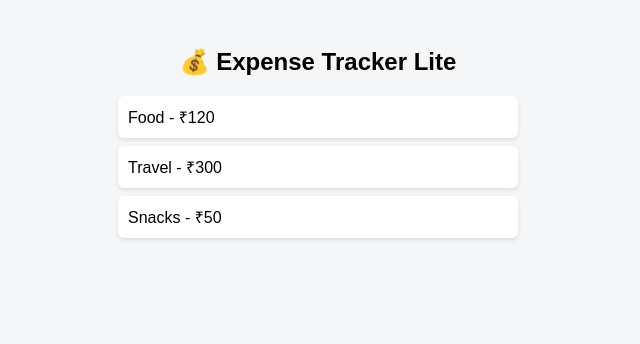
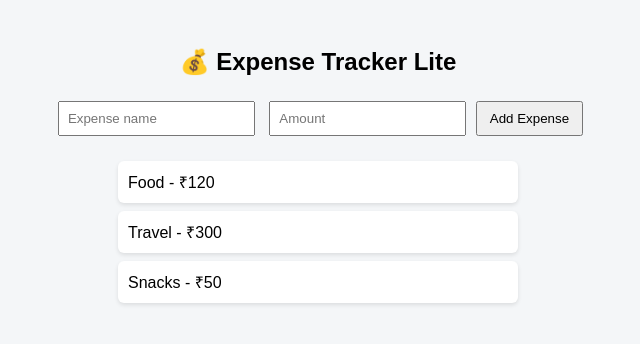
Before and after one commit to Sivakarthik-programmer/expense-tracker-lite, a plain HTML site: page index.html in a window 1280 px wide. Shown: the whole page, without its empty margins (322-962 px from the left). Drawn offline with Linux system fonts and the light colour scheme.

Commit message:
created a function to add the expences

```diff
--- a/index.html
+++ b/index.html
@@ -11,6 +11,11 @@
 <body>
 
     <h2>💰 Expense Tracker Lite</h2>
+    <div class="expense-form">
+        <input type="text" id="expense-name" placeholder="Expense name" />
+        <input type="number" id="expense-amount" placeholder="Amount" />
+        <button onclick="addExpense()">Add Expense</button>
+    </div>
 
     <ul id="expense-list"></ul>
 
--- a/script.js
+++ b/script.js
@@ -17,3 +17,24 @@ function renderExpenses() {
 
 // Run when page loads
 renderExpenses();
+
+
+function addExpense() {
+  const nameInput = document.getElementById("expense-name");
+  const amountInput = document.getElementById("expense-amount");
+
+  const name = nameInput.value.trim();
+  const amount = Number(amountInput.value);
+
+  if (name === "" || amount <= 0) {
+    alert("Please enter valid expense details");
+    return;
+  }
+
+  expenses.push({ name, amount });
+
+  nameInput.value = "";
+  amountInput.value = "";
+
+  renderExpenses();
+}
--- a/style.css
+++ b/style.css
@@ -22,3 +22,22 @@ li {
   border-radius: 6px;
   box-shadow: 0 2px 4px rgba(0,0,0,0.1);
 }
+
+.expense-form {
+  text-align: center;
+  margin-bottom: 20px;
+}
+
+.expense-form input {
+  padding: 8px;
+  margin: 5px;
+}
+
+.expense-form button {
+  padding: 8px 12px;
+  cursor: pointer;
+}
+.expense-form button:hover {
+  background-color: #007BFF;
+  color: white;
+}
```
Also changed, not shown: 1 other file.
